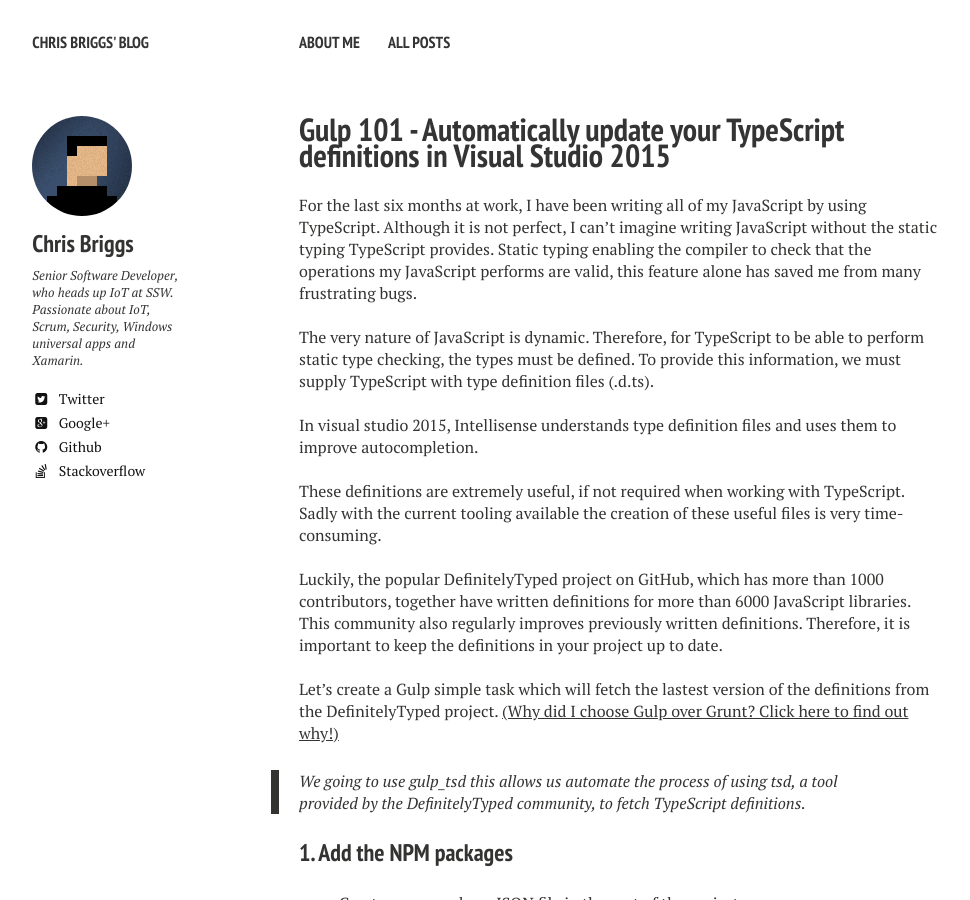
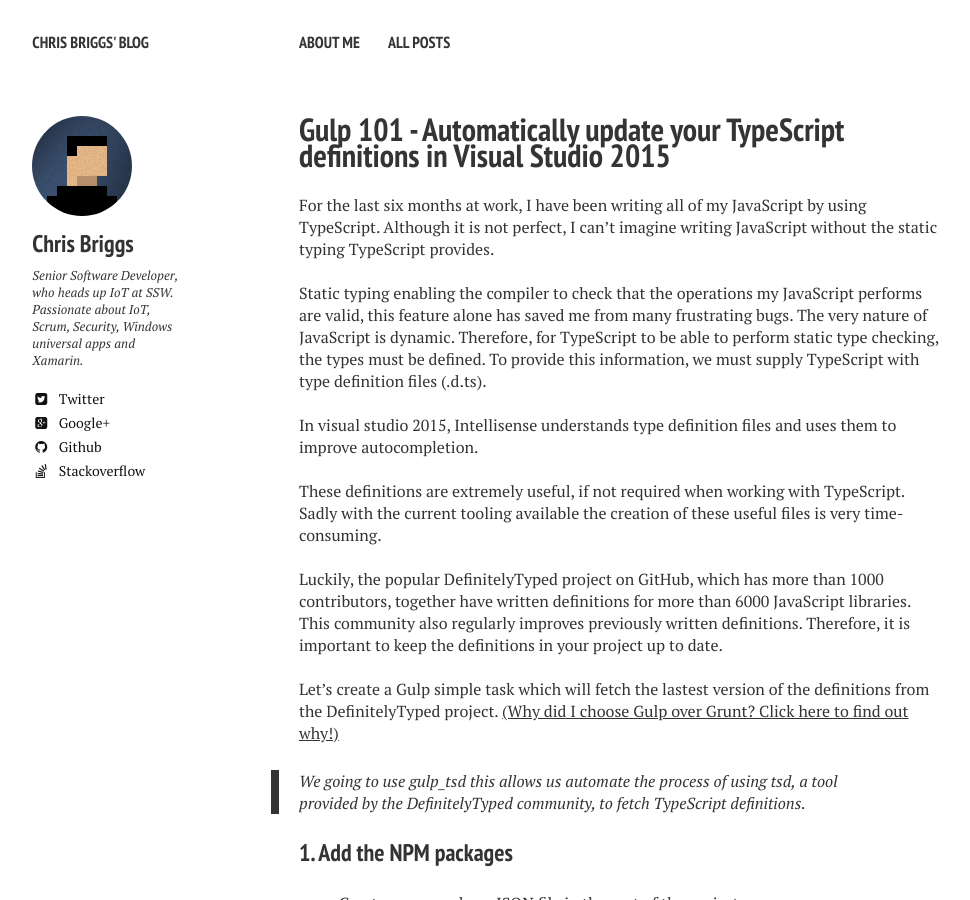
Before and after one commit to Briggsc28/briggsc28.github.io, a Jekyll site: the page built from _posts/2015-08-25-Auto-update-your-TypeScript-Definition.md, in a window 1280 px wide and 900 px high. Shown: the whole window, without its empty margins (21-991 px from the left). Built offline with Jekyll 4.4.1, drawn with Linux system fonts in a browser that asks for light colours; nearby versions of some CDN libraries.

Commit message:
move line break

```diff
--- a/_posts/2015-08-25-Auto-update-your-TypeScript-Definition.md
+++ b/_posts/2015-08-25-Auto-update-your-TypeScript-Definition.md
@@ -10,7 +10,7 @@
   credit: WeGraphics
   creditlink: http://wegraphics.net/downloads/free-ultimate-blurred-background-pack/
 ---
-For the last six months at work, I have been writing all of my JavaScript by using TypeScript. Although it is not perfect, I can't imagine writing JavaScript without the static typing TypeScript provides. Static typing enabling the compiler to check that the operations my JavaScript performs are valid, this feature alone has saved me from many frustrating bugs.<br><br>The very nature of JavaScript is dynamic. Therefore, for TypeScript to be able to perform static type checking, the types must be defined.  To provide this information, we must supply TypeScript with type definition files (.d.ts). <br><br>In visual studio 2015, Intellisense understands type definition files and uses them to improve autocompletion.<br><br>These definitions are extremely useful, if not required when working with  TypeScript.  Sadly with the current tooling available the creation of these useful files is very time-consuming. <br><br>Luckily, the popular DefinitelyTyped project on GitHub, which has more than 1000 contributors, together have written definitions for more than 6000 JavaScript libraries. This community also regularly improves previously written definitions. Therefore, it is important to keep the definitions in your project up to date.<br><br>Let's create a Gulp simple task which will fetch the lastest version of the definitions from the DefinitelyTyped project. [(Why did I choose Gulp over Grunt? Click here to find out why!)](http://blog.chrisbriggsy.com/Gulp-101-CSS-all-the-LESS/)
+For the last six months at work, I have been writing all of my JavaScript by using TypeScript. Although it is not perfect, I can't imagine writing JavaScript without the static typing TypeScript provides. <br><br>Static typing enabling the compiler to check that the operations my JavaScript performs are valid, this feature alone has saved me from many frustrating bugs. The very nature of JavaScript is dynamic. Therefore, for TypeScript to be able to perform static type checking, the types must be defined.  To provide this information, we must supply TypeScript with type definition files (.d.ts). <br><br>In visual studio 2015, Intellisense understands type definition files and uses them to improve autocompletion.<br><br>These definitions are extremely useful, if not required when working with  TypeScript.  Sadly with the current tooling available the creation of these useful files is very time-consuming. <br><br>Luckily, the popular DefinitelyTyped project on GitHub, which has more than 1000 contributors, together have written definitions for more than 6000 JavaScript libraries. This community also regularly improves previously written definitions. Therefore, it is important to keep the definitions in your project up to date.<br><br>Let's create a Gulp simple task which will fetch the lastest version of the definitions from the DefinitelyTyped project. [(Why did I choose Gulp over Grunt? Click here to find out why!)](http://blog.chrisbriggsy.com/Gulp-101-CSS-all-the-LESS/)
 
 > We going to use gulp_tsd this allows us automate the process of using tsd, a tool provided by the DefinitelyTyped community, to fetch TypeScript definitions.
 
```
